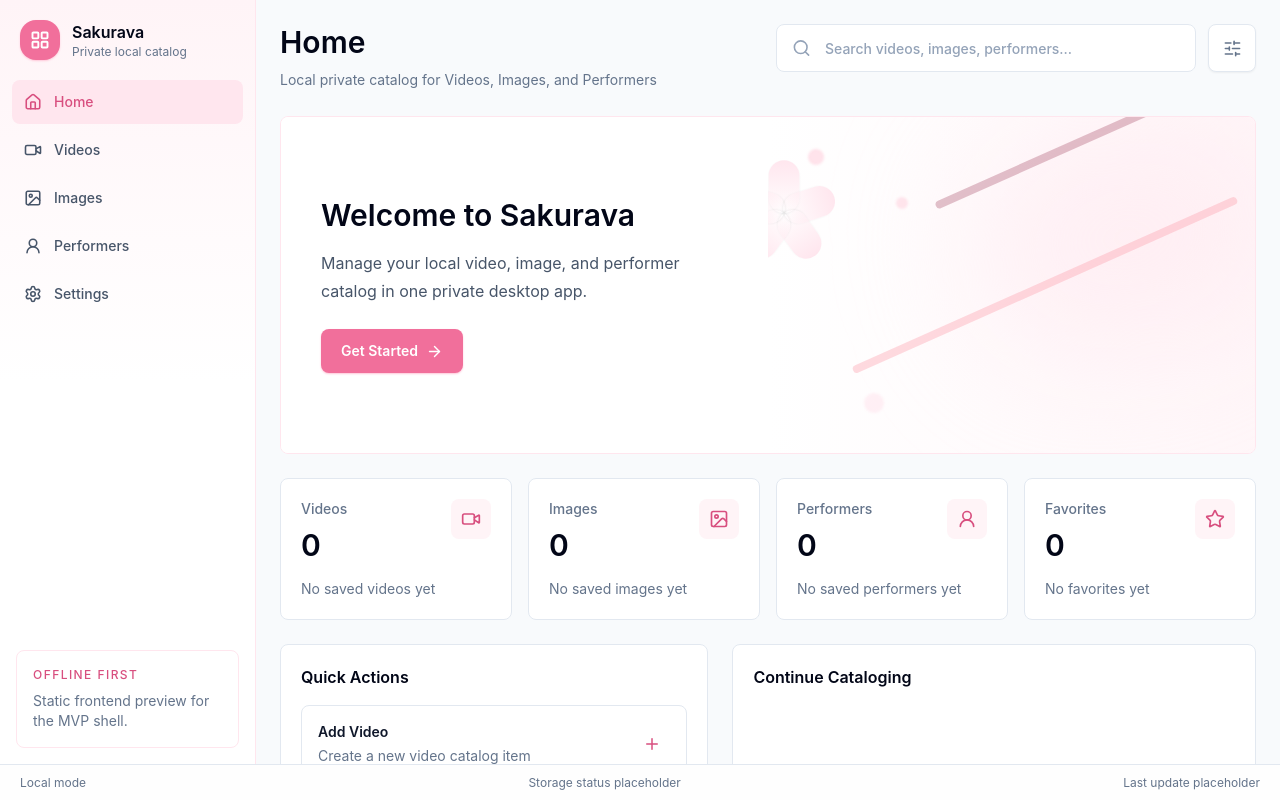
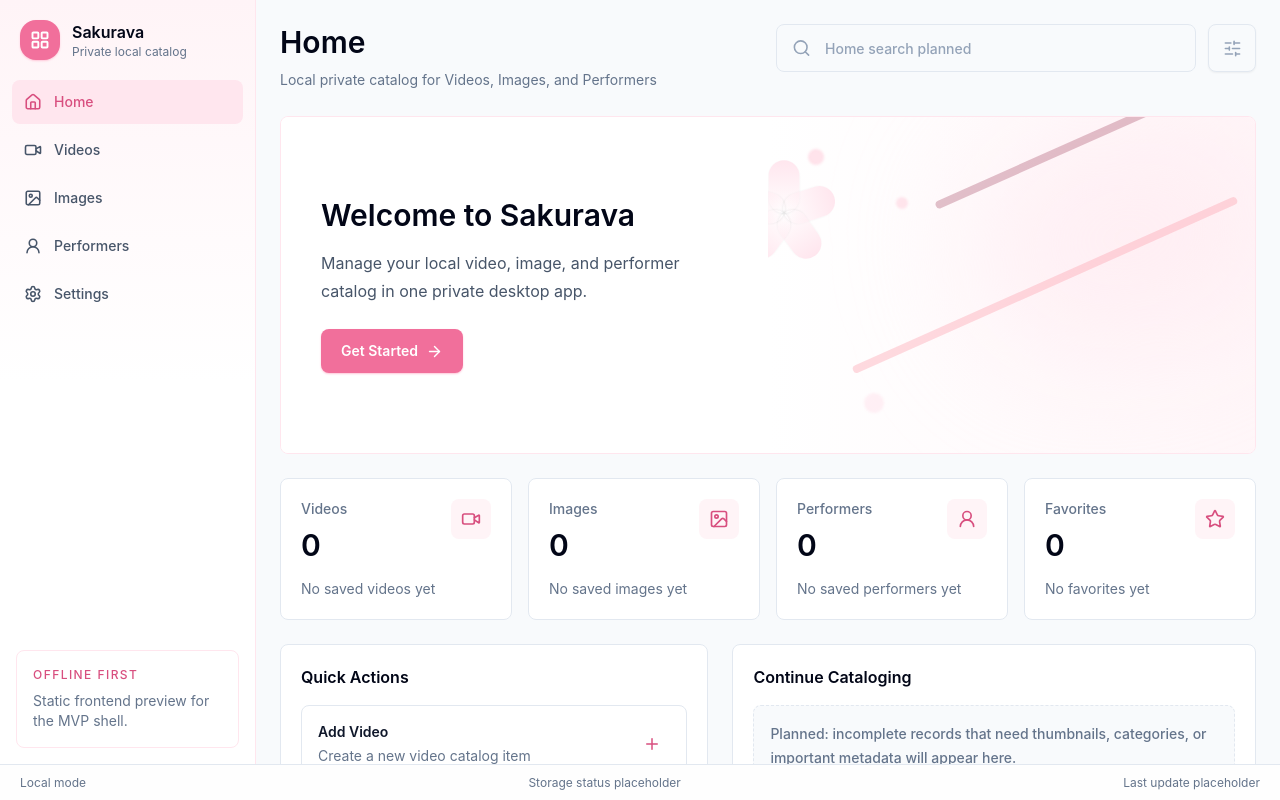
Before and after one commit to wonderfulworldz/sakurava-desktop, a React (Vite) app: page / in a window 1280 px wide. Built offline with nearby package versions, Linux system fonts and the light colour scheme.

Commit message:
Clarify Home dashboard planned states

```diff
--- a/src/pages/HomePage.tsx
+++ b/src/pages/HomePage.tsx
@@ -29,19 +29,21 @@ import { listVideos } from "../runtime/videoCommands";
 type HomeData = {
   summaryCards: HomeSummaryCard[];
   recentlyAdded: HomeRecentItem[];
+  loading: boolean;
 };
 
 function HomePage() {
   const [homeData, setHomeData] = useState<HomeData>({
     summaryCards,
     recentlyAdded,
+    loading: isTauriRuntimeAvailable(),
   });
 
   useEffect(() => {
     let cancelled = false;
 
     if (!isTauriRuntimeAvailable()) {
-      setHomeData({ summaryCards, recentlyAdded });
+      setHomeData({ summaryCards, recentlyAdded, loading: false });
       return;
     }
 
@@ -51,12 +53,13 @@ function HomePage() {
           setHomeData({
             summaryCards: buildHomeSummaryCards({ videos, images, performers }),
             recentlyAdded: buildRecentlyAdded({ videos, images, performers }),
+            loading: false,
           });
         }
       })
       .catch(() => {
         if (!cancelled) {
-          setHomeData({ summaryCards, recentlyAdded });
+          setHomeData({ summaryCards, recentlyAdded, loading: false });
         }
       });
 
@@ -78,15 +81,18 @@ function HomePage() {
                 size={19}
               />
               <input
-                className="h-12 w-full rounded-lg border border-slate-200 bg-white pl-12 pr-4 text-sm font-medium text-slate-600 outline-none transition placeholder:text-slate-400 focus:border-sakura-300 focus:ring-4 focus:ring-sakura-100"
-                placeholder="Search videos, images, performers..."
-                aria-label="Search videos, images, performers"
+                className="h-12 w-full cursor-not-allowed rounded-lg border border-slate-200 bg-slate-50 pl-12 pr-4 text-sm font-medium text-slate-500 outline-none placeholder:text-slate-400"
+                placeholder="Home search planned"
+                aria-label="Home search planned"
+                disabled
               />
             </label>
             <button
               type="button"
-              className="flex size-12 shrink-0 items-center justify-center rounded-lg border border-slate-200 bg-white text-slate-500 shadow-sm"
-              aria-label="Search filters placeholder"
+              className="flex size-12 shrink-0 cursor-not-allowed items-center justify-center rounded-lg border border-slate-200 bg-slate-50 text-slate-400 shadow-sm"
+              aria-label="Home filters planned"
+              disabled
+              title="Home filters planned"
             >
               <SlidersHorizontal size={19} />
             </button>
@@ -191,6 +197,7 @@ function HomePage() {
           <h2 className="text-base font-semibold text-slate-950">
             Continue Cataloging
           </h2>
+          {continueItems.length > 0 ? (
             <div className="mt-4 grid gap-3 sm:grid-cols-3">
               {continueItems.map((item) => (
                 <div
@@ -204,6 +211,12 @@ function HomePage() {
                 </div>
               ))}
             </div>
+          ) : (
+            <p className="mt-4 rounded-lg border border-dashed border-slate-200 bg-slate-50 p-4 text-sm font-medium leading-6 text-slate-500">
+              Planned: incomplete records that need thumbnails, categories, or
+              important metadata will appear here.
+            </p>
+          )}
         </div>
       </section>
 
@@ -211,7 +224,11 @@ function HomePage() {
         <h2 className="text-base font-semibold text-slate-950">
           Recently Added
         </h2>
-        {homeData.recentlyAdded.length > 0 ? (
+        {homeData.loading ? (
+          <p className="mt-4 rounded-lg border border-dashed border-slate-200 bg-slate-50 p-4 text-sm font-medium text-slate-500">
+            Loading recently added items...
+          </p>
+        ) : homeData.recentlyAdded.length > 0 ? (
           <div className="mt-4 grid gap-3 sm:grid-cols-2 xl:grid-cols-4">
             {homeData.recentlyAdded.map((item) => (
               <RecentCard key={`${item.kind}-${item.key}`} item={item} />
@@ -219,9 +236,14 @@ function HomePage() {
           </div>
         ) : (
           <p className="mt-4 rounded-lg border border-dashed border-slate-200 bg-slate-50 p-4 text-sm font-medium text-slate-500">
-            Recently added items will appear here after records are saved.
+            No recent records yet. Videos, Images, and Performers will appear
+            here after they are saved.
           </p>
         )}
+        <p className="mt-3 text-xs font-medium text-slate-400">
+          Thumbnails outside the configured local asset scope may show an icon
+          placeholder.
+        </p>
       </section>
     </div>
   );
```
Also changed, not shown: 1 other file (tests, documents, lock files or other folders). Lines whose indentation alone changed are shown as unchanged.
